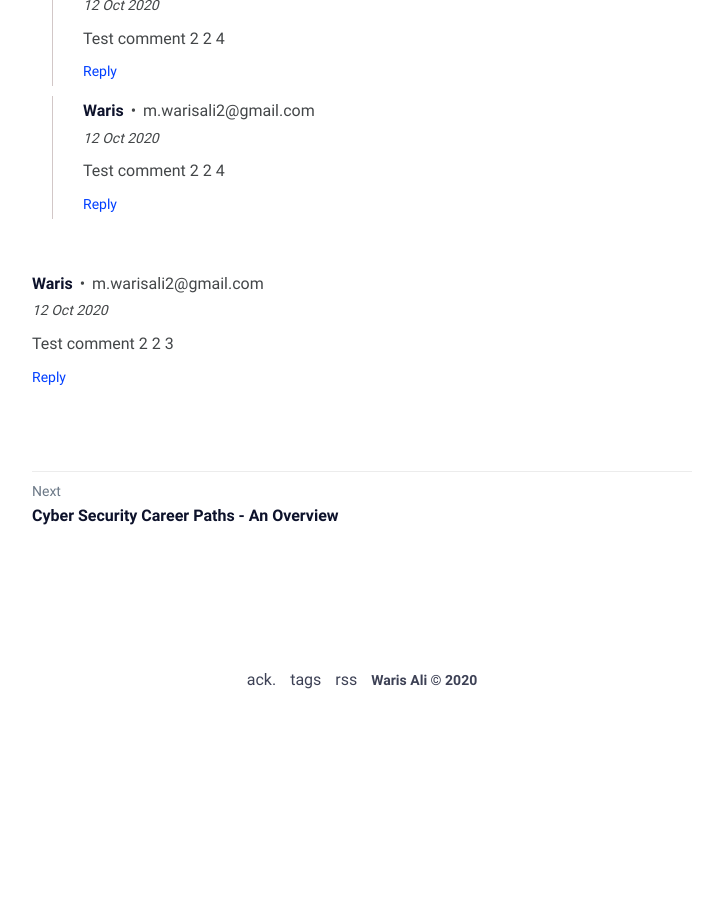
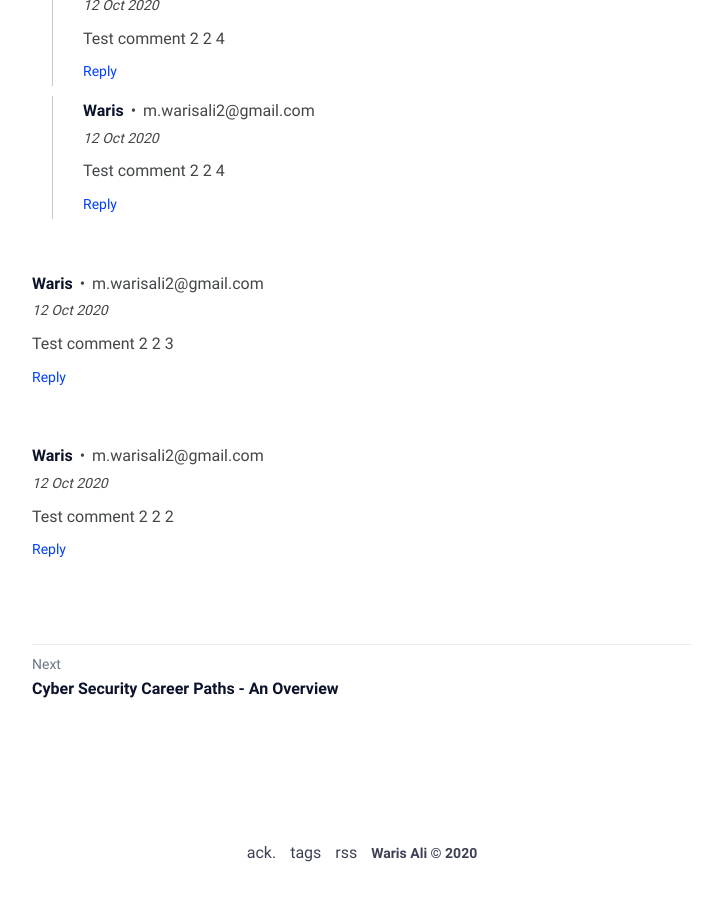
Before and after one commit to Waris-Ali-Tech/warisali.tech, a Jekyll site: the page built from _posts/2019-07-21-which-career-should-you-persue-in-it/2019-07-21-which-career-should-you-pursue-in-it.md, in a window 1280 px wide and 900 px high, scrolled down 5262 px. Shown: the whole window, without its empty margins (278-1001 px from the left). Built offline with Jekyll 4.4.1, drawn with Linux system fonts in a browser that asks for light colours; before the commit the page ends 5989 px from its top, so only the background shows below that.

Commit message:
comment: Waris on which-career-should-you-pursue-in-it

```diff
--- a/_data/comments.yml
+++ b/_data/comments.yml
@@ -32,3 +32,11 @@ which-career-should-you-pursue-in-it:
     email: m.warisali2@gmail.com
     replies: []
     id: 5da4763f-811d-4351-88b1-791fe38d205f
+  1e13ce10-57ca-4b53-ba47-935695455df3:
+    post: which-career-should-you-pursue-in-it
+    name: Waris
+    comment: Test comment 2 2 2
+    timestamp: 12 Oct 2020
+    email: m.warisali2@gmail.com
+    replies: []
+    id: 1e13ce10-57ca-4b53-ba47-935695455df3
```
